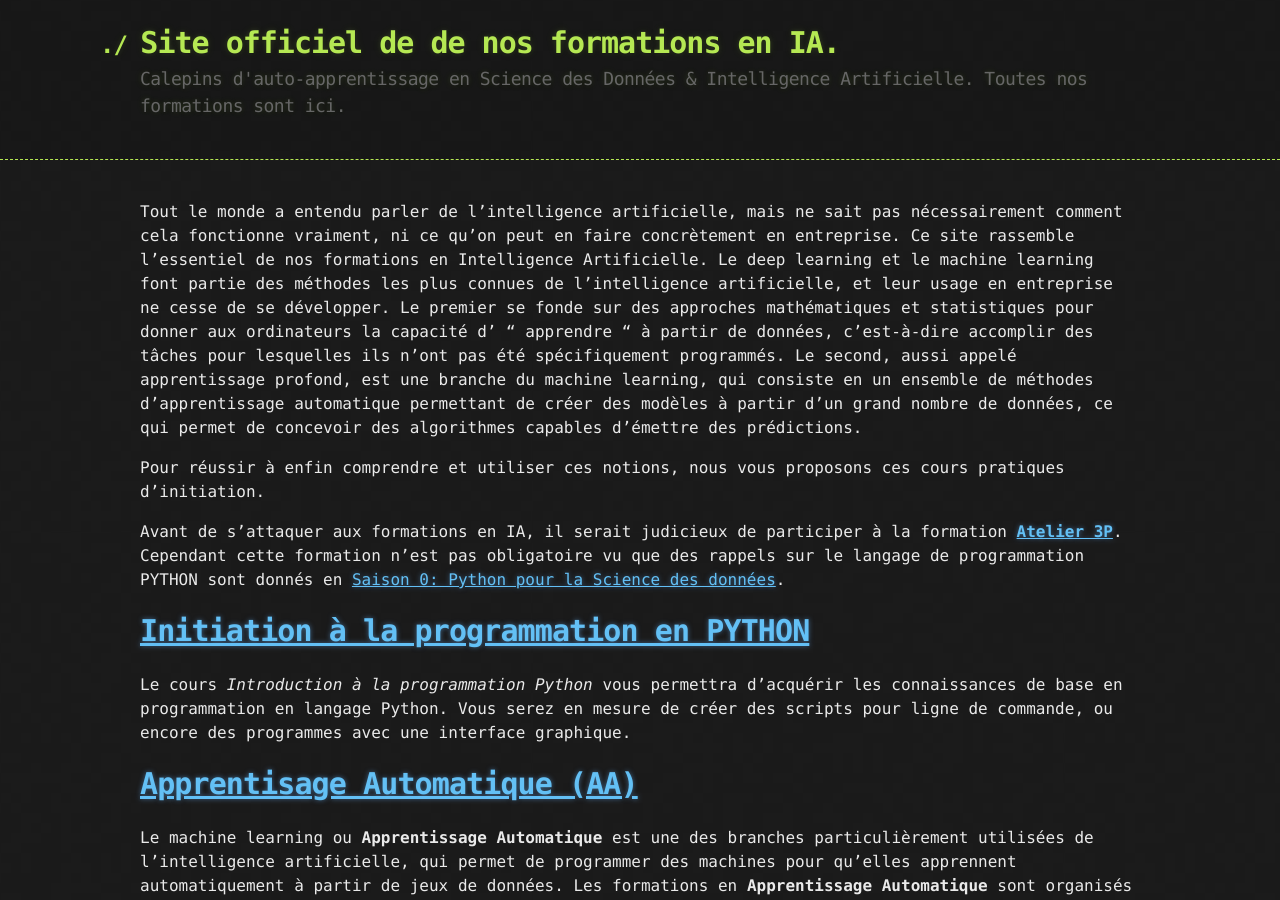
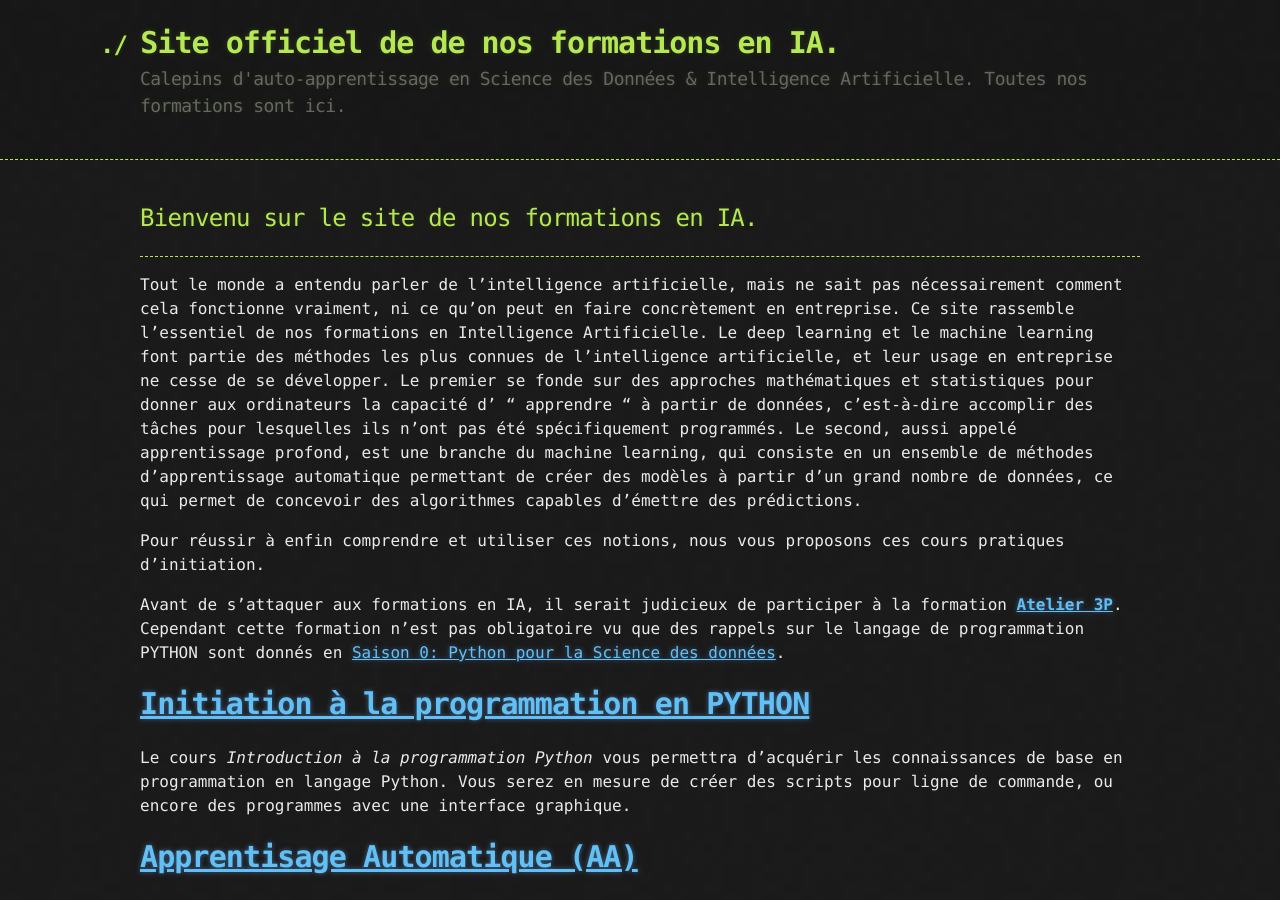
Before and after one commit to ai-technipreneurs/Nos-Formations-AI, a Jekyll site: the page built from index.md, in a window 1280 px wide and 900 px high. Built offline with Jekyll 4.4.1, drawn with Linux system fonts in a browser that asks for light colours; our own code applies the rules of GitHub Pages for plain Markdown files.

Commit message:
Update index.md

```diff
--- a/index.md
+++ b/index.md
@@ -2,6 +2,8 @@
 layout: default
 ---
 
+## Bienvenu sur le site de nos formations en IA.
+****
 
 Tout le monde a entendu parler de l'intelligence artificielle, mais ne sait pas nécessairement comment cela fonctionne vraiment, ni ce qu'on peut en faire concrètement en entreprise.
 Ce site rassemble l'essentiel de nos formations en Intelligence Artificielle. Le deep learning et le machine learning font partie des méthodes les plus connues de l'intelligence artificielle, et leur usage en entreprise ne cesse de se développer. Le premier se fonde sur des approches mathématiques et statistiques pour donner aux ordinateurs la capacité d' " apprendre " à partir de données, c'est-à-dire accomplir des tâches pour lesquelles ils n'ont pas été spécifiquement programmés. Le second, aussi appelé apprentissage profond, est une branche du machine learning, qui consiste en un ensemble de méthodes d'apprentissage automatique permettant de créer des modèles à partir d'un grand nombre de données, ce qui permet de concevoir des algorithmes capables d'émettre des prédictions.
```
